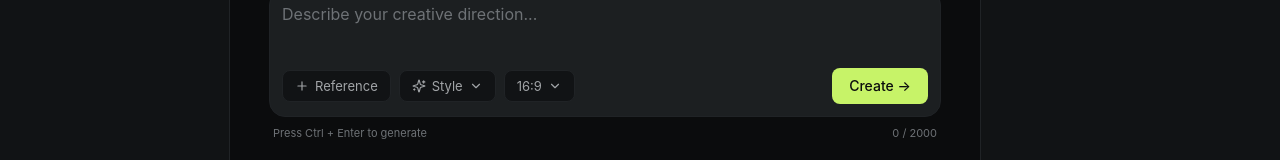
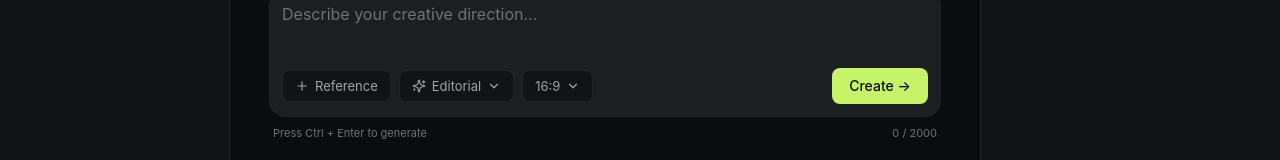
Before and after one commit to zarstudios01-ui/fomi, a Next.js app: page /create in a window 1280 px wide. Shown: the part 554-714 px from the top of the page. Built offline with nearby package versions, Linux system fonts and the light colour scheme.

Commit message:
Fix: dynamic aspect ratio on generation cards, wire Style/Ratio dropdowns to real state

```diff
--- a/app/create/page.js
+++ b/app/create/page.js
@@ -30,9 +30,6 @@ export default function CreatePage() {
   const { showToast } = useToast();
   const previousStatus = useRef(status);
 
-  // Surface generation outcomes as toasts — matches the Feedback States
-  // sheet ("4 variations generated" / error) without coupling the hook
-  // itself to a UI concern.
   useEffect(() => {
     if (previousStatus.current === "generating" && status === "generated") {
       showToast({
@@ -56,7 +53,8 @@ export default function CreatePage() {
           <CreationEmptyState
             prompt={prompt}
             onPromptChange={setPrompt}
-            aspectRatio={creativeDirection.aspectRatio}
+            creativeDirection={creativeDirection}
+            onDirectionChange={updateDirection}
             selectedIntent={selectedIntent}
             onSelectIntent={(id) => {
               setSelectedIntent(id);
@@ -75,16 +73,16 @@ export default function CreatePage() {
               onSelect={setSelectedId}
               error={error}
               onRetry={generate}
+              aspectRatio={creativeDirection.aspectRatio}
             />
 
-            {selectedId && status === "generated" && (
-              <RefinePanel onApply={() => {}} />
-            )}
+            {selectedId && status === "generated" && <RefinePanel onApply={() => {}} />}
 
             <PromptComposer
               prompt={prompt}
               onPromptChange={setPrompt}
-              aspectRatio={creativeDirection.aspectRatio}
+              creativeDirection={creativeDirection}
+              onDirectionChange={updateDirection}
               onSubmit={generate}
               status={status}
               error={null}
@@ -100,7 +98,6 @@ export default function CreatePage() {
         onClose={() => setDirectionDrawerOpen(false)}
       />
 
-      {/* Opens the Creative Direction drawer below the desktop breakpoint */}
       <Button
         variant="secondary"
         icon
--- a/components/overlay/DropdownMenu.jsx
+++ b/components/overlay/DropdownMenu.jsx
@@ -36,6 +36,7 @@ export default function DropdownMenu({ trigger, items = [], align = "left" }) {
         aria-haspopup="menu"
         aria-expanded={open}
         onClick={() => setOpen((v) => !v)}
+        className="rounded"
       >
         {trigger}
       </button>
--- a/components/workspace/CreationEmptyState.jsx
+++ b/components/workspace/CreationEmptyState.jsx
@@ -2,18 +2,11 @@ import IntentCard from "@/components/workspace/IntentCard";
 import PromptComposer from "@/components/workspace/PromptComposer";
 import { INTENT_CARDS } from "@/lib/constants";
 
-/**
- * No "use client" here on purpose: this component holds no state and
- * attaches no handlers of its own — it only forwards callbacks to
- * IntentCard and PromptComposer, which are themselves marked client
- * because they're where the actual interactivity (onClick, onChange)
- * lives. It only ever executes client-side today because its parent
- * (app/create/page.js) is a Client Component, not because it needs to be.
- */
 export default function CreationEmptyState({
   prompt,
   onPromptChange,
-  aspectRatio,
+  creativeDirection,
+  onDirectionChange,
   selectedIntent,
   onSelectIntent,
   onSubmit,
@@ -25,26 +18,20 @@ export default function CreationEmptyState({
       <div className="w-full max-w-2xl">
         <div className="text-center mb-8">
           <h1 className="text-display-md text-primary">What are you making?</h1>
-          <p className="text-body-lg text-secondary mt-2">
-            Start with an idea, reference, or creative direction.
-          </p>
+          <p className="text-body-lg text-secondary mt-2">Start with an idea, reference, or creative direction.</p>
         </div>
 
         <div className="grid grid-cols-2 sm:grid-cols-3 gap-3 mb-8">
           {INTENT_CARDS.map((card) => (
-            <IntentCard
-              key={card.id}
-              {...card}
-              selected={selectedIntent === card.id}
-              onSelect={onSelectIntent}
-            />
+            <IntentCard key={card.id} {...card} selected={selectedIntent === card.id} onSelect={onSelectIntent} />
           ))}
         </div>
 
         <PromptComposer
           prompt={prompt}
           onPromptChange={onPromptChange}
-          aspectRatio={aspectRatio}
+          creativeDirection={creativeDirection}
+          onDirectionChange={onDirectionChange}
           onSubmit={onSubmit}
           status={status}
           error={error}
--- a/components/workspace/GenerationGrid.jsx
+++ b/components/workspace/GenerationGrid.jsx
@@ -8,6 +8,7 @@ export default function GenerationGrid({
   onSelect,
   error,
   onRetry,
+  aspectRatio = "16:9",
 }) {
   if (status === "error") {
     return (
@@ -22,27 +23,19 @@ export default function GenerationGrid({
   return (
     <div>
       {status === "generating" && (
-        <p className="text-body-sm text-secondary mb-3">
-          Creating 4 variations — this may take a few moments.
-        </p>
+        <p className="text-body-sm text-secondary mb-3">Creating 4 variations — this may take a few moments.</p>
       )}
       {status === "generated" && (
-        <p className="text-body-sm text-secondary mb-3">
-          {variations.length} variations created — select one to continue.
-        </p>
+        <p className="text-body-sm text-secondary mb-3">{variations.length} variations created — select one to continue.</p>
       )}
 
       <div className="grid grid-cols-2 gap-3">
         {status === "generating"
-          ? Array.from({ length: 4 }).map((_, i) => <GenerationCardSkeleton key={i} index={i} />)
+          ? Array.from({ length: 4 }).map((_, i) => (
+              <GenerationCardSkeleton key={i} index={i} aspectRatio={aspectRatio} />
+            ))
           : variations.map((v, i) => (
-              <GenerationCard
-                key={v.id}
-                variation={v}
-                selected={v.id === selectedId}
-                onSelect={onSelect}
-                index={i}
-              />
+              <GenerationCard key={v.id} variation={v} selected={v.id === selectedId} onSelect={onSelect} index={i} />
             ))}
       </div>
     </div>
--- a/components/workspace/PromptComposer.jsx
+++ b/components/workspace/PromptComposer.jsx
@@ -3,32 +3,23 @@
 import { useState } from "react";
 import { Plus, Sparkles, ChevronDown, ImageIcon, X } from "lucide-react";
 import Button from "@/components/ui/Button";
+import DropdownMenu from "@/components/overlay/DropdownMenu";
+import { CREATIVE_DIRECTION_FIELDS } from "@/lib/constants";
 
-/**
- * Covers every Prompt state from the Interaction States sheet:
- *   Empty       → placeholder only, muted border
- *   Focused     → accent border (:focus-within)
- *   Populated   → border steps up from subtle → default once there's text
- *   Reference   → attached-image chip replaces the "Reference" button
- *   Generating  → textarea + controls disabled, button shows a spinner
- *   Disabled    → same as Generating (this composer has no separate
- *                 disabled-without-generating case in the current flow)
- *   Error       → error-colored border + inline message
- */
+const STYLE_FIELD = CREATIVE_DIRECTION_FIELDS.find((f) => f.key === "visualStyle");
+const RATIO_FIELD = CREATIVE_DIRECTION_FIELDS.find((f) => f.key === "aspectRatio");
+
 export default function PromptComposer({
   prompt,
   onPromptChange,
-  aspectRatio,
+  creativeDirection,
+  onDirectionChange,
   onSubmit,
   status,
   error,
 }) {
   const disabled = status === "generating";
   const populated = prompt.trim().length > 0;
-
-  // UI-only demo of the Reference state — no real upload backend wired
-  // in this mock, but the composition (chip replacing the button,
-  // removable) matches the spec sheet's "With Reference" example.
   const [reference, setReference] = useState(null);
 
   const borderClass = error
@@ -36,6 +27,9 @@ export default function PromptComposer({
     : populated
     ? "border-border focus-within:border-accent"
     : "border-border-subtle focus-within:border-accent";
+
+  const chipClass =
+    "inline-flex items-center gap-1.5 h-8 px-3 rounded bg-surface border border-border-subtle text-body-sm text-secondary hover:text-primary transition-colors duration-150 disabled:opacity-50";
 
   return (
     <div className="w-full">
@@ -64,52 +58,40 @@ export default function PromptComposer({
                   <ImageIcon className="w-3 h-3 text-accent" />
                 </span>
                 {reference.name}
-                <button
-                  type="button"
-                  aria-label="Remove reference"
-                  onClick={() => setReference(null)}
-                  disabled={disabled}
-                  className="text-muted hover:text-primary"
-                >
+                <button type="button" aria-label="Remove reference" onClick={() => setReference(null)} disabled={disabled} className="text-muted hover:text-primary">
                   <X className="w-3.5 h-3.5" />
                 </button>
               </span>
             ) : (
-              <button
-                type="button"
-                disabled={disabled}
-                onClick={() => setReference({ name: "reference.jpg" })}
-                className="inline-flex items-center gap-1.5 h-8 px-3 rounded bg-surface border border-border-subtle text-body-sm text-secondary hover:text-primary transition-colors duration-150 disabled:opacity-50"
-              >
+              <button type="button" disabled={disabled} onClick={() => setReference({ name: "reference.jpg" })} className={chipClass}>
                 <Plus className="w-3.5 h-3.5" />
                 Reference
               </button>
             )}
-            <button
-              type="button"
-              disabled={disabled}
-              className="inline-flex items-center gap-1.5 h-8 px-3 rounded bg-surface border border-border-subtle text-body-sm text-secondary hover:text-primary transition-colors duration-150 disabled:opacity-50"
-            >
-              <Sparkles className="w-3.5 h-3.5" />
-              Style
-              <ChevronDown className="w-3.5 h-3.5" />
-            </button>
-            <button
-              type="button"
-              disabled={disabled}
-              className="inline-flex items-center gap-1.5 h-8 px-3 rounded bg-surface border border-border-subtle text-body-sm text-secondary hover:text-primary transition-colors duration-150 disabled:opacity-50"
-            >
-              {aspectRatio}
-              <ChevronDown className="w-3.5 h-3.5" />
-            </button>
+
+            <DropdownMenu
+              trigger={
+                <span className={chipClass} aria-disabled={disabled}>
+                  <Sparkles className="w-3.5 h-3.5" />
+                  {creativeDirection.visualStyle}
+                  <ChevronDown className="w-3.5 h-3.5" />
+                </span>
+              }
+              items={STYLE_FIELD.options.map((opt) => ({ label: opt, onSelect: () => onDirectionChange("visualStyle", opt) }))}
+            />
+
+            <DropdownMenu
+              trigger={
+                <span className={chipClass} aria-disabled={disabled}>
+                  {creativeDirection.aspectRatio}
+                  <ChevronDown className="w-3.5 h-3.5" />
+                </span>
+              }
+              items={RATIO_FIELD.options.map((opt) => ({ label: opt, onSelect: () => onDirectionChange("aspectRatio", opt) }))}
+            />
           </div>
 
-          <Button
-            variant="primary"
-            loading={disabled}
-            onClick={onSubmit}
-            className="min-w-[96px]"
-          >
+          <Button variant="primary" loading={disabled} onClick={onSubmit} className="min-w-[96px]">
             {disabled ? "Creating..." : "Create →"}
           </Button>
         </div>
--- /dev/null
+++ b/lib/aspectRatio.js
@@ -0,0 +1,11 @@
+const ASPECT_CLASS = {
+  "16:9": "aspect-[16/9]",
+  "9:16": "aspect-[9/16]",
+  "4:3": "aspect-[4/3]",
+  "1:1": "aspect-[1/1]",
+  "2:3": "aspect-[2/3]",
+};
+
+export function aspectRatioClass(ratio) {
+  return ASPECT_CLASS[ratio] || ASPECT_CLASS["16:9"];
+}
```
Also changed, not shown: components/workspace/GenerationCard.jsx (+7 -5 lines).
